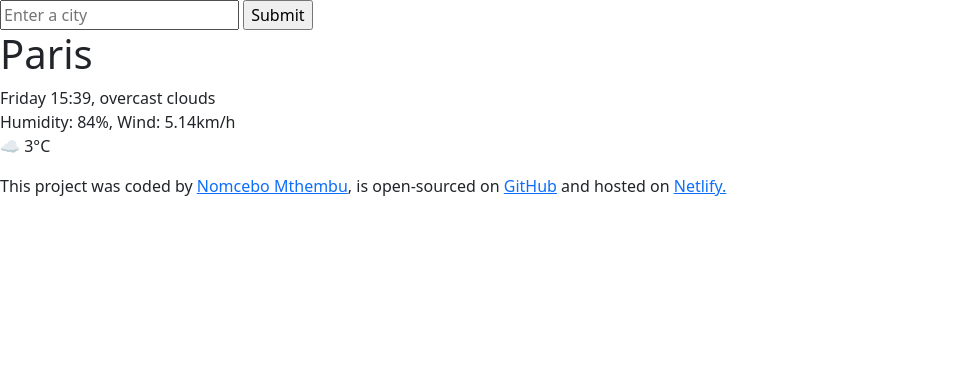
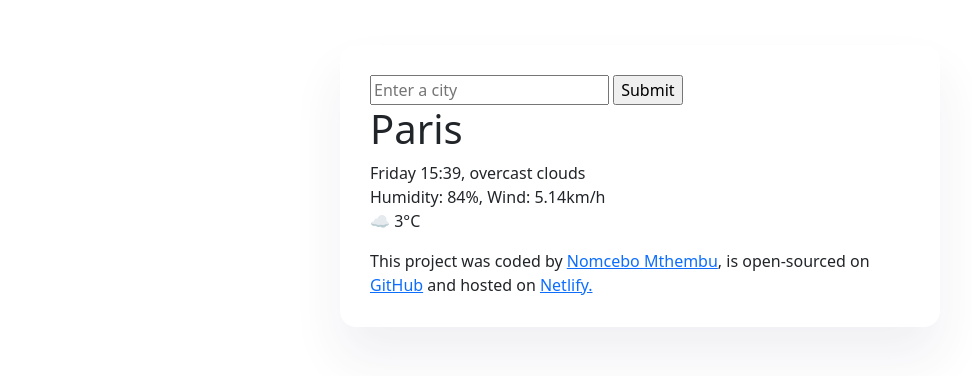
Before and after one commit to Nomcebo-coder-hub/Week-7-final-project, a plain HTML site: page index.html in a window 1280 px wide. Shown: the whole page, without its empty margins (0-972 px from the left). Drawn offline with nearby package versions, Linux system fonts and the light colour scheme.

Commit message:
updated .weather-app element in css

```diff
--- a/src/styles.css
+++ b/src/styles.css
@@ -2,3 +2,12 @@ body {
   background-color: #f9f7fe;
   font-family: Georgia, "Times New Roman", Times, serif;
 }
+
+.weather-app {
+  background: #ffffff;
+  margin: 45px auto;
+  max-width: 600px;
+  padding: 30px;
+  box-shadow: 0 30px 50px rgba(65, 50, 100, 0.08);
+  border-radius: 16px;
+}
```
